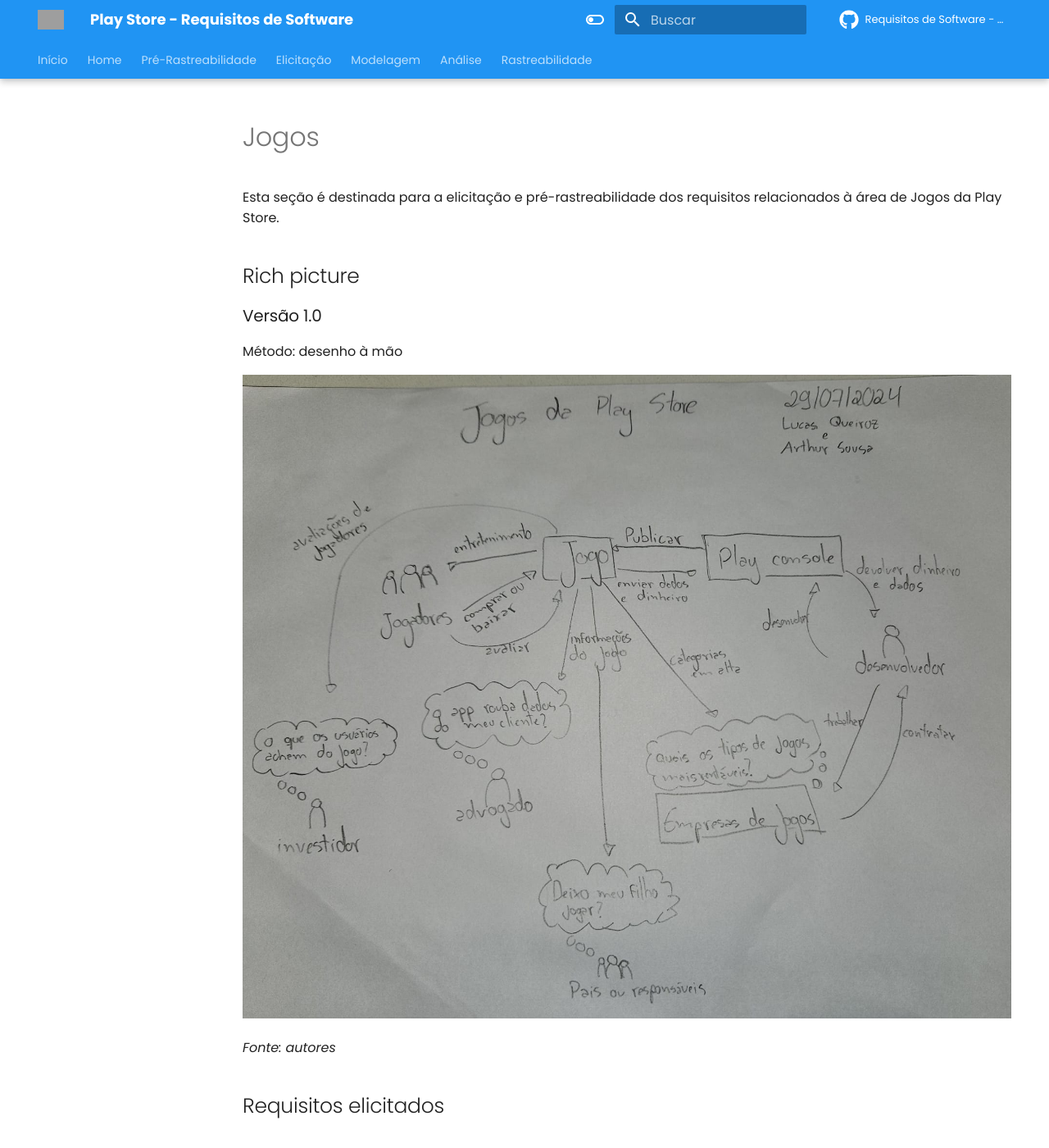
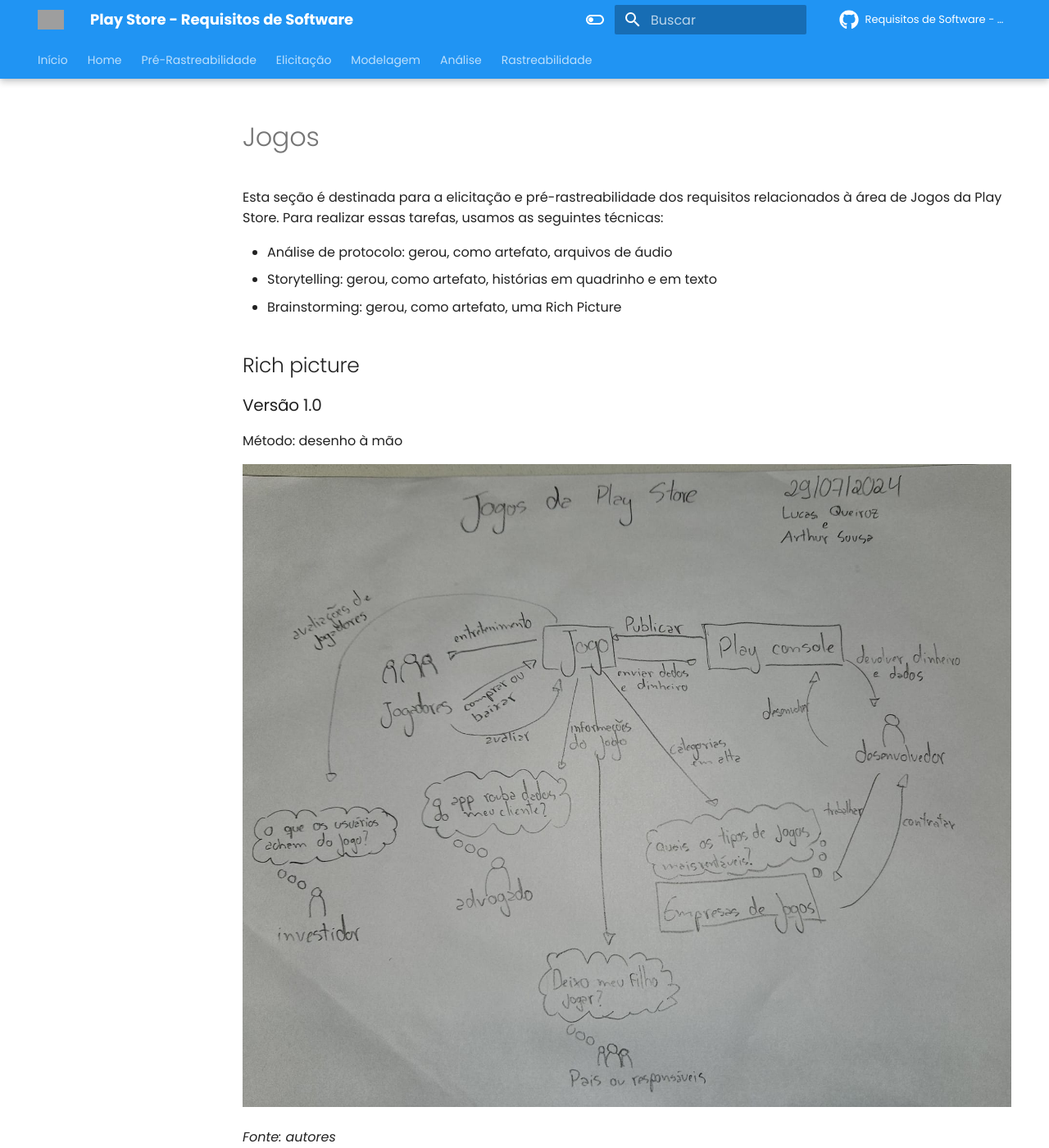
Before and after one commit to artrsousa1/req2024-1, an MkDocs documentation site: the page built from docs/elicitacao/jogos/jogos.md, in a window 1280 px wide and 1400 px high. Shown: the whole window at 82% size. Built offline with MkDocs 1.6.1 and Material for MkDocs 9.7.7, drawn with Linux system fonts in a browser that asks for light colours; comment, search, counter and statistics services are not loaded; some of the changed text lies outside the part shown; grey boxes are pictures that could not be loaded.

Commit message:
Adiciona esqueleto pro resto do arquivo e informações iniciais
Co-authored-by: Arthur Ribeiro <artrsousa1@gmail.com>

```diff
--- a/docs/elicitacao/jogos/jogos.md
+++ b/docs/elicitacao/jogos/jogos.md
@@ -1,6 +1,11 @@
 # Jogos
 
 Esta seção é destinada para a elicitação e pré-rastreabilidade dos requisitos relacionados à área de Jogos da Play Store.
+Para realizar essas tarefas, usamos as seguintes técnicas:
+
+- Análise de protocolo: gerou, como artefato, arquivos de áudio
+- Storytelling: gerou, como artefato, histórias em quadrinho e em texto
+- Brainstorming: gerou, como artefato, uma Rich Picture
 
 ## Rich picture
 
@@ -12,10 +17,15 @@
 
 _Fonte: autores_
 
+## Arquivos de áudio
+
+## Histórias
+
 ## Requisitos elicitados
 
 ## Histórico de Versões
 
-| Versão | Data       | Alterações Principais                       | Autor                        |
-| ------ | ---------- | ------------------------------------------- | ---------------------------- |
-| 1.0    | 29-07-2024 | Adição de Rich Picture para a área de jogos | Arthur Sousa e Lucas Queiroz |
+| Versão | Data       | Alterações Principais                           | Autor                        |
+| ------ | ---------- | ----------------------------------------------- | ---------------------------- |
+| 1.0    | 29-07-2024 | Adição de Rich Picture para a área de jogos     | Arthur Sousa e Lucas Queiroz |
+| 1.0.1  | 29-07-2024 | Adiciona mais informações sobre a área de jogos | Arthur Sousa e Lucas Queiroz |
```
